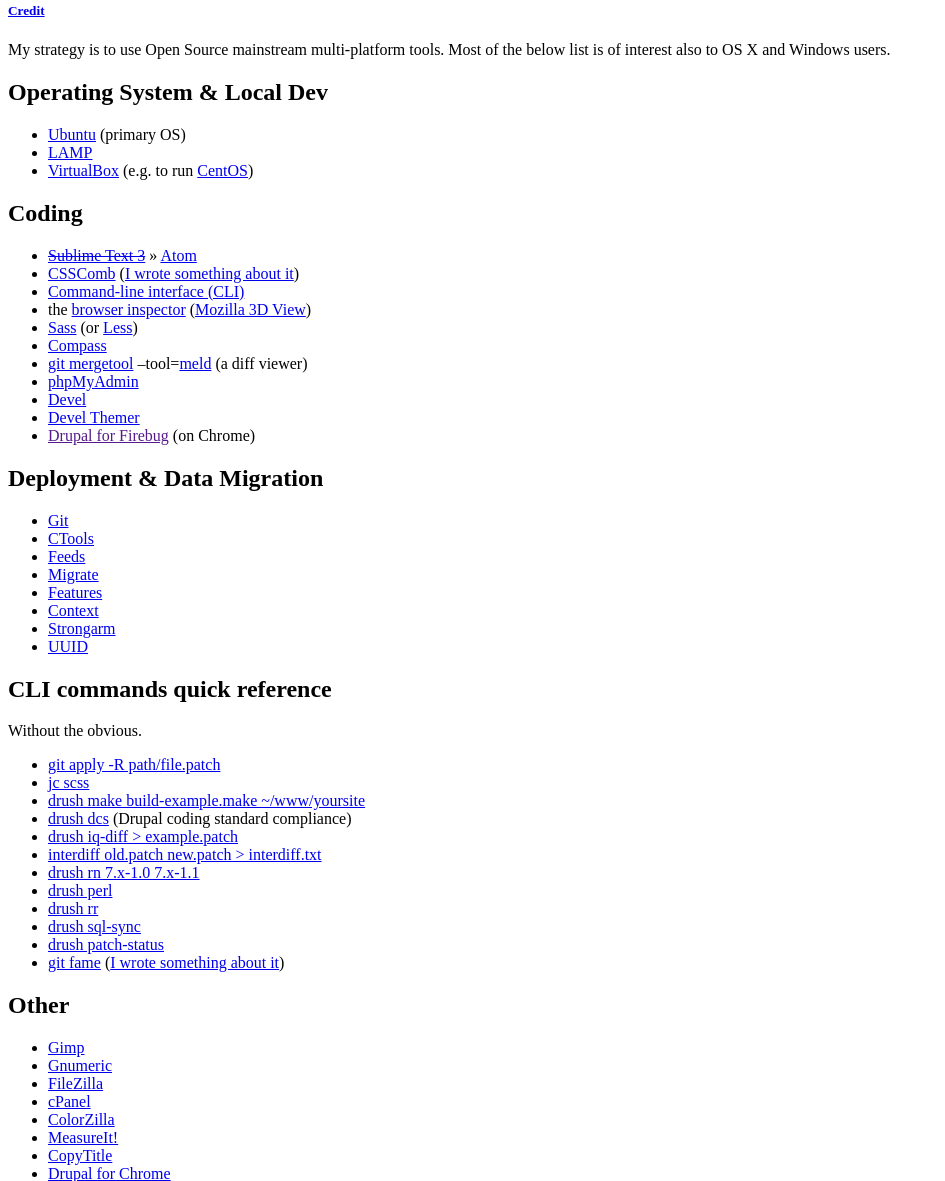
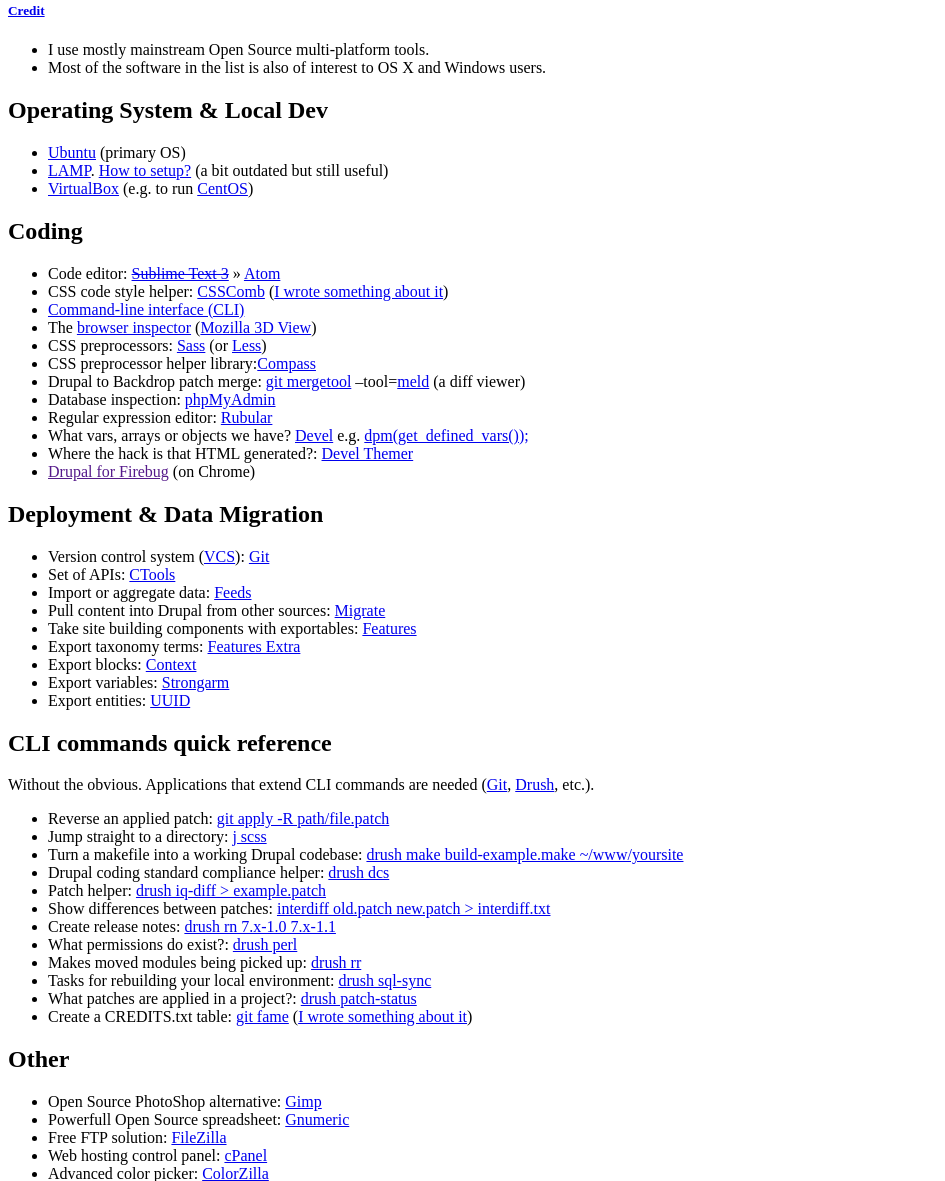
Before and after one commit to lolandese/lolandese.github.com, a Jekyll site: the page built from tools.md, in a window 1280 px wide and 1400 px high, scrolled down 809 px. Shown: the part 219-1400 px from the top of the window, without its empty margins (0-945 px from the left). Built offline with Jekyll 4.4.1, drawn with Linux system fonts in a browser that asks for light colours; nearby versions of some CDN libraries; comment, search, counter and statistics services are not loaded; some of the changed text lies outside the part shown.

Commit message:
Updated pages

```diff
--- a/tools.md
+++ b/tools.md
@@ -9,71 +9,74 @@ icon: wrench
 <a href="https://www.flickr.com/photos/bull3t/3272158919" title="View photo on Flickr" target="_blank"><img src="https://farm4.static.flickr.com/3439/3272158919_0a26996ca2.jpg" style="width: 800px;"></a><br />
 <h5><a href="https://www.flickr.com/people/bull3t/" title="View user on Flickr" target="_blank">Credit</a></h5>
 
-My strategy is to use Open Source mainstream multi-platform tools. Most of the below list is of interest also to OS X and Windows users.
+- I use mostly mainstream Open Source multi-platform tools.
+- Most of the software in the list is also of interest to OS X and Windows users.
 
 ## Operating System & Local Dev
 
 - [Ubuntu](http://www.ubuntu.com/desktop/features) (primary OS)
-- [LAMP](https://en.wikipedia.org/wiki/LAMP_(software_bundle))
+- [LAMP](https://en.wikipedia.org/wiki/LAMP_(software_bundle)). [How to setup?](http://rjtownsend.com/blog/how-setup-local-development-environment-drupal-7-ubuntu-1204-apache-mysql-php-svn-git-eclipse) (a bit outdated but still useful)
 - [VirtualBox](https://www.virtualbox.org/) (e.g. to run [CentOS](https://www.centos.org/))
 
 
 ## Coding
 
-- [<del>Sublime Text 3</del>](http://www.sublimetext.com/) » [Atom](http://atom.io/)
-- [CSSComb](https://github.com/csscomb/csscomb.js) ([I wrote something about it](https://www.drupal.org/node/2399303))
+- Code editor: [<del>Sublime Text 3</del>](http://www.sublimetext.com/) » [Atom](http://atom.io/)
+- CSS code style helper: [CSSComb](https://github.com/csscomb/csscomb.js) ([I wrote something about it](https://www.drupal.org/node/2399303))
 - [Command-line interface (CLI)](https://en.wikipedia.org/wiki/Command-line_interface)
-- the [browser inspector](https://thewc.co/articles/view/web-inspector-tutorial) ([Mozilla 3D View](https://developer.mozilla.org/en-US/docs/Tools/3D_View))
-- [Sass](http://sass-lang.com/) (or [Less](http://lesscss.org/))
-- [Compass](http://compass-style.org/)
-- [git mergetool](http://git-scm.com/docs/git-mergetool) --tool=[meld](http://meldmerge.org/) (a diff viewer)
-- [phpMyAdmin](http://www.phpmyadmin.net/home_page/index.php)
-- [Devel](https://www.drupal.org/project/devel)
-- [Devel Themer](https://www.drupal.org/project/devel_themer)
+- The [browser inspector](https://thewc.co/articles/view/web-inspector-tutorial) ([Mozilla 3D View](https://developer.mozilla.org/en-US/docs/Tools/3D_View))
+- CSS preprocessors: [Sass](http://sass-lang.com/) (or [Less](http://lesscss.org/))
+- CSS preprocessor helper library:[Compass](http://compass-style.org/)
+- Drupal to Backdrop patch merge: [git mergetool](http://git-scm.com/docs/git-mergetool) --tool=[meld](http://meldmerge.org/) (a diff viewer)
+- Database inspection: [phpMyAdmin](http://www.phpmyadmin.net/home_page/index.php)
+- Regular expression editor: [Rubular](http://rubular.com/)
+- What vars, arrays or objects we have? [Devel](https://www.drupal.org/project/devel) e.g. [dpm(get_defined_vars());](http://blog.anselmbradford.com/2009/03/14/2-invaluable-drupal-development-tips-list-all-available-variables-and-backtrace-a-page/)
+- Where the hack is that HTML generated?: [Devel Themer](https://www.drupal.org/project/devel_themer)
 - [Drupal for Firebug]() (on Chrome)
 
 
 ## Deployment & Data Migration
 
-- [Git](https://git-scm.com/)
-- [CTools](https://www.drupal.org/project/ctools)
-- [Feeds](https://www.drupal.org/project/feeds)
-- [Migrate](https://www.drupal.org/project/migrate)
-- [Features](https://www.drupal.org/project/features)
-- [Context](https://www.drupal.org/project/context)
-- [Strongarm](https://www.drupal.org/project/strongarm)
-- [UUID](https://www.drupal.org/project/uuid)
+- Version control system ([VCS](https://en.wikipedia.org/wiki/Revision_control)): [Git](https://git-scm.com/)
+- Set of APIs: [CTools](https://www.drupal.org/project/ctools)
+- Import or aggregate data: [Feeds](https://www.drupal.org/project/feeds)
+- Pull content into Drupal from other sources: [Migrate](https://www.drupal.org/project/migrate)
+- Take site building components with exportables: [Features](https://www.drupal.org/project/features)
+- Export taxonomy terms: [Features Extra](https://www.drupal.org/project/features_extra)
+- Export blocks: [Context](https://www.drupal.org/project/context)
+- Export variables: [Strongarm](https://www.drupal.org/project/strongarm)
+- Export entities: [UUID](https://www.drupal.org/project/uuid)
 
 
 ## CLI commands quick reference
-Without the obvious.
+Without the obvious. Applications that extend CLI commands are needed ([Git](https://git-scm.com/), [Drush](https://github.com/drush-ops/drush), etc.).
 
-- [git apply -R path/file.patch](https://www.drupal.org/patch/reverse)
-- [jc scss](https://github.com/joelthelion/autojump)
-- [drush make build-example.make ~/www/yoursite](http://www.drushcommands.com/drush-7x/make/make)
-- [drush dcs](https://www.drupal.org/node/1419988) (Drupal coding standard compliance)
-- [drush iq-diff > example.patch](http://cgit.drupalcode.org/drush_iq/plain/README.txt?id=refs/heads/7.x-1.x)
-- [interdiff old.patch new.patch > interdiff.txt](https://www.drupal.org/documentation/git/interdiff)
-- [drush rn 7.x-1.0 7.x-1.1](https://www.drupal.org/project/grn)
-- [drush perl](https://www.drupal.org/project/drush_permissions)
-- [drush rr](https://www.drupal.org/project/registry_rebuild)
-- [drush sql-sync](https://www.drupal.org/project/rebuild)
-- [drush patch-status](https://bitbucket.org/davereid/drush-patchfile)
-- [git fame](https://github.com/oleander/git-fame-rb) ([I wrote something about it](https://www.drupal.org/documentation/git/blame#fame))
+- Reverse an applied patch: [git apply -R path/file.patch](https://www.drupal.org/patch/reverse)
+- Jump straight to a directory: [j scss](https://github.com/joelthelion/autojump)
+- Turn a makefile into a working Drupal codebase: [drush make build-example.make ~/www/yoursite](http://www.drushcommands.com/drush-7x/make/make)
+- Drupal coding standard compliance helper: [drush dcs](https://www.drupal.org/node/1419988)
+- Patch helper: [drush iq-diff > example.patch](http://cgit.drupalcode.org/drush_iq/plain/README.txt?id=refs/heads/7.x-1.x)
+- Show differences between patches: [interdiff old.patch new.patch > interdiff.txt](https://www.drupal.org/documentation/git/interdiff)
+- Create release notes: [drush rn 7.x-1.0 7.x-1.1](https://www.drupal.org/project/grn)
+- What permissions do exist?: [drush perl](https://www.drupal.org/project/drush_permissions)
+- Makes moved modules being picked up: [drush rr](https://www.drupal.org/project/registry_rebuild)
+- Tasks for rebuilding your local environment: [drush sql-sync](https://www.drupal.org/project/rebuild)
+- What patches are applied in a project?: [drush patch-status](https://bitbucket.org/davereid/drush-patchfile)
+- Create a CREDITS.txt table: [git fame](https://github.com/oleander/git-fame-rb) ([I wrote something about it](https://www.drupal.org/documentation/git/blame#fame))
 
 
 ## Other
 
-- [Gimp](http://www.gimp.org/)
-- [Gnumeric](http://www.gnumeric.org/)
-- [FileZilla](https://filezilla-project.org/)
-- [cPanel](http://cpanel.com/)
-- [ColorZilla](http://www.colorzilla.com/)
-- [MeasureIt!](https://chrome.google.com/webstore/detail/measureit/aonjhmdcgbgikgjapjckfkefpphjpgma)
-- [CopyTitle](https://chrome.google.com/webstore/detail/copy-title/apjhabidapioenkgnkgblpdbmnbapjpj)
-- [Drupal for Chrome](https://chrome.google.com/webstore/detail/drupal-for-chrome/imlijcpfmhmifofiihbofoamohkdbblc)
-- [Lorem Ipsum Generator](https://chrome.google.com/webstore/detail/lorem-ipsum-generator/dmpfoncmmihgkooacnplecaopcefceam)
-- [WhatFont](https://chrome.google.com/webstore/detail/whatfont/jabopobgcpjmedljpbcaablpmlmfcogm)
-- This site is built with [Jekyll](http://jekyllrb.com/).
+- Open Source PhotoShop alternative: [Gimp](http://www.gimp.org/)
+- Powerfull Open Source spreadsheet: [Gnumeric](http://www.gnumeric.org/)
+- Free FTP solution: [FileZilla](https://filezilla-project.org/)
+- Web hosting control panel: [cPanel](http://cpanel.com/)
+- Advanced color picker: [ColorZilla](http://www.colorzilla.com/)
+- A simple screen ruler: [MeasureIt!](https://chrome.google.com/webstore/detail/measureit/aonjhmdcgbgikgjapjckfkefpphjpgma)
+- Helper when creating links: [CopyTitle](https://chrome.google.com/webstore/detail/copy-title/apjhabidapioenkgnkgblpdbmnbapjpj)
+- Displays Drupal debugging and SQL query information: [Drupal for Chrome](https://chrome.google.com/webstore/detail/drupal-for-chrome/imlijcpfmhmifofiihbofoamohkdbblc)
+- Generate dummy text: [Lorem Ipsum Generator](https://chrome.google.com/webstore/detail/lorem-ipsum-generator/dmpfoncmmihgkooacnplecaopcefceam)
+- What font is the one that I see on that website?:  [WhatFont](https://chrome.google.com/webstore/detail/whatfont/jabopobgcpjmedljpbcaablpmlmfcogm)
+- This site is built with [Jekyll](http://jekyllrb.com/). Simple. Fast. No database or pesky updates.
 
 <a href="/work.html#top" title="Work"><b><< PREV</b></a> &#124; <a href="/edu.html#top" title="Education"><b>NEXT >></b></a>
```
